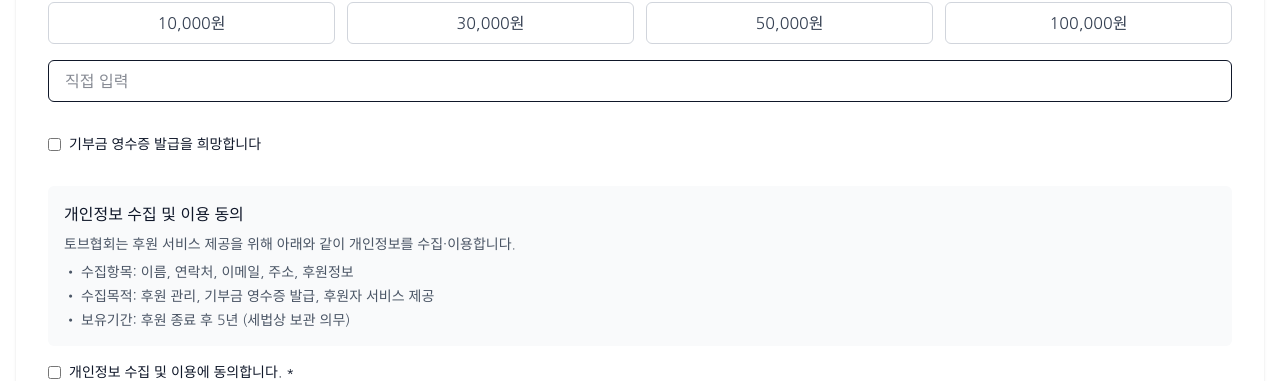
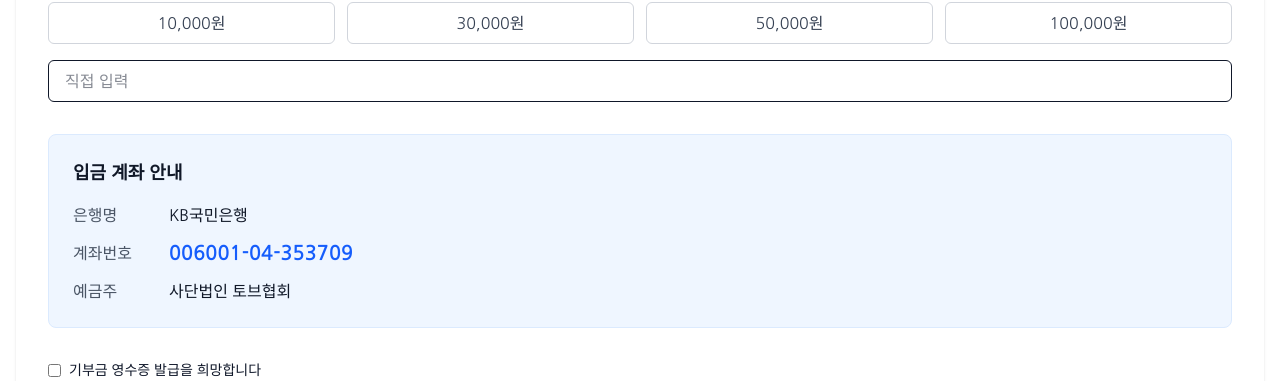
Before and after one commit to c-f-an/tov-nextjs, a Next.js app: page /donation/apply in a window 1280 px wide. Shown: the part 917-1298 px from the top of the page. Built offline with nearby package versions, Linux system fonts and the light colour scheme; no server answers.

Commit message:
후원신청 페이지 후원정보 넣기

```diff
--- a/src/app/donation/apply/page.tsx
+++ b/src/app/donation/apply/page.tsx
@@ -318,11 +318,10 @@ function DonationForm() {
                     key={amount}
                     type="button"
                     onClick={() => handleAmountClick(amount)}
-                    className={`py-2 px-4 rounded-md border ${
-                      formData.amount === amount.toString()
+                    className={`py-2 px-4 rounded-md border ${formData.amount === amount.toString()
                         ? 'bg-primary text-primary-foreground border-blue-600'
                         : 'bg-white text-gray-700 border-gray-300 hover:bg-gray-50'
-                    }`}
+                      }`}
                   >
                     {amount.toLocaleString()}원
                   </button>
@@ -337,6 +336,25 @@ function DonationForm() {
                 min="1000"
                 required
               />
+            </div>
+          </div>
+
+          {/* Bank Account Info */}
+          <div className="mb-8 bg-blue-50 p-6 rounded-lg border border-blue-100">
+            <h3 className="text-lg font-semibold mb-4 text-gray-900">입금 계좌 안내</h3>
+            <div className="space-y-3">
+              <div className="flex flex-col sm:flex-row sm:items-center">
+                <span className="w-24 text-gray-600 font-medium">은행명</span>
+                <span className="text-gray-900">KB국민은행</span>
+              </div>
+              <div className="flex flex-col sm:flex-row sm:items-center">
+                <span className="w-24 text-gray-600 font-medium">계좌번호</span>
+                <span className="text-xl font-bold text-blue-600">006001-04-353709</span>
+              </div>
+              <div className="flex flex-col sm:flex-row sm:items-center">
+                <span className="w-24 text-gray-600 font-medium">예금주</span>
+                <span className="text-gray-900">사단법인 토브협회</span>
+              </div>
             </div>
           </div>
 
```
